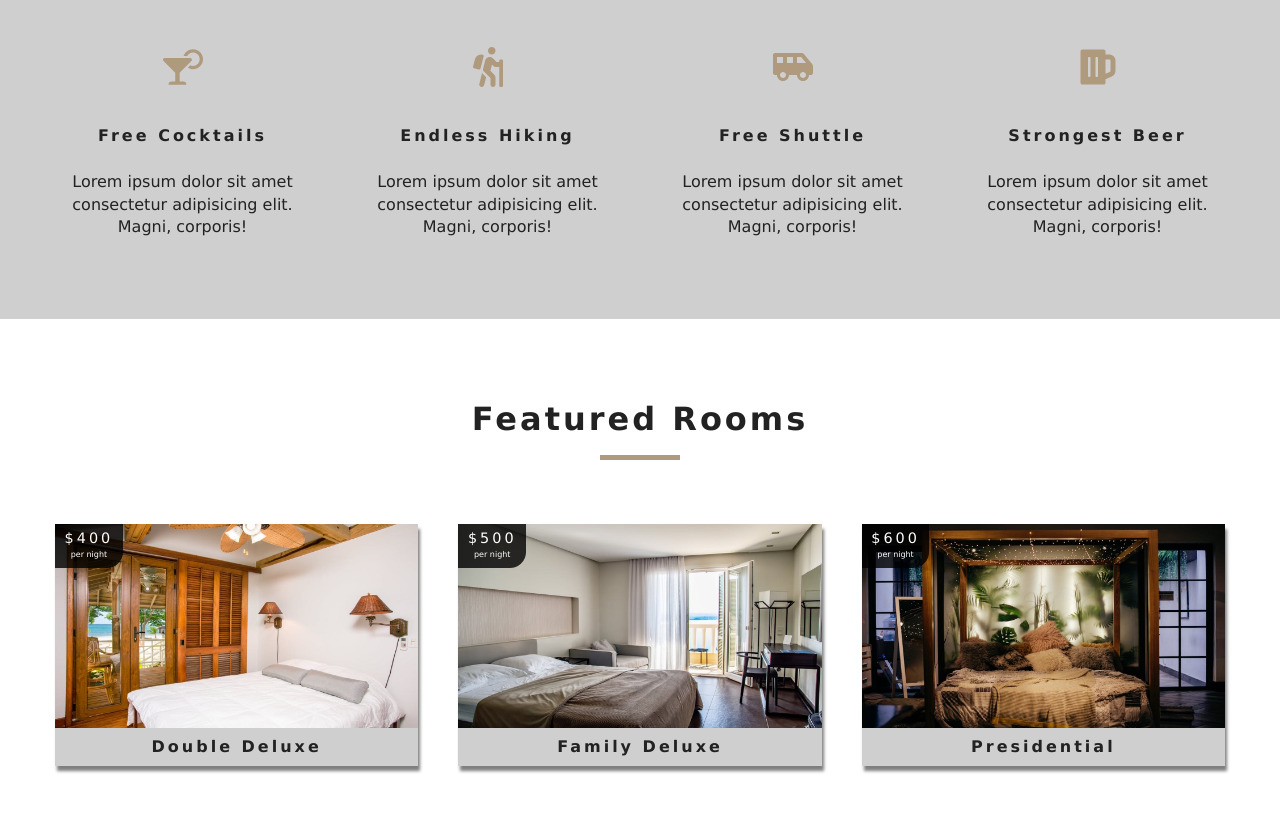
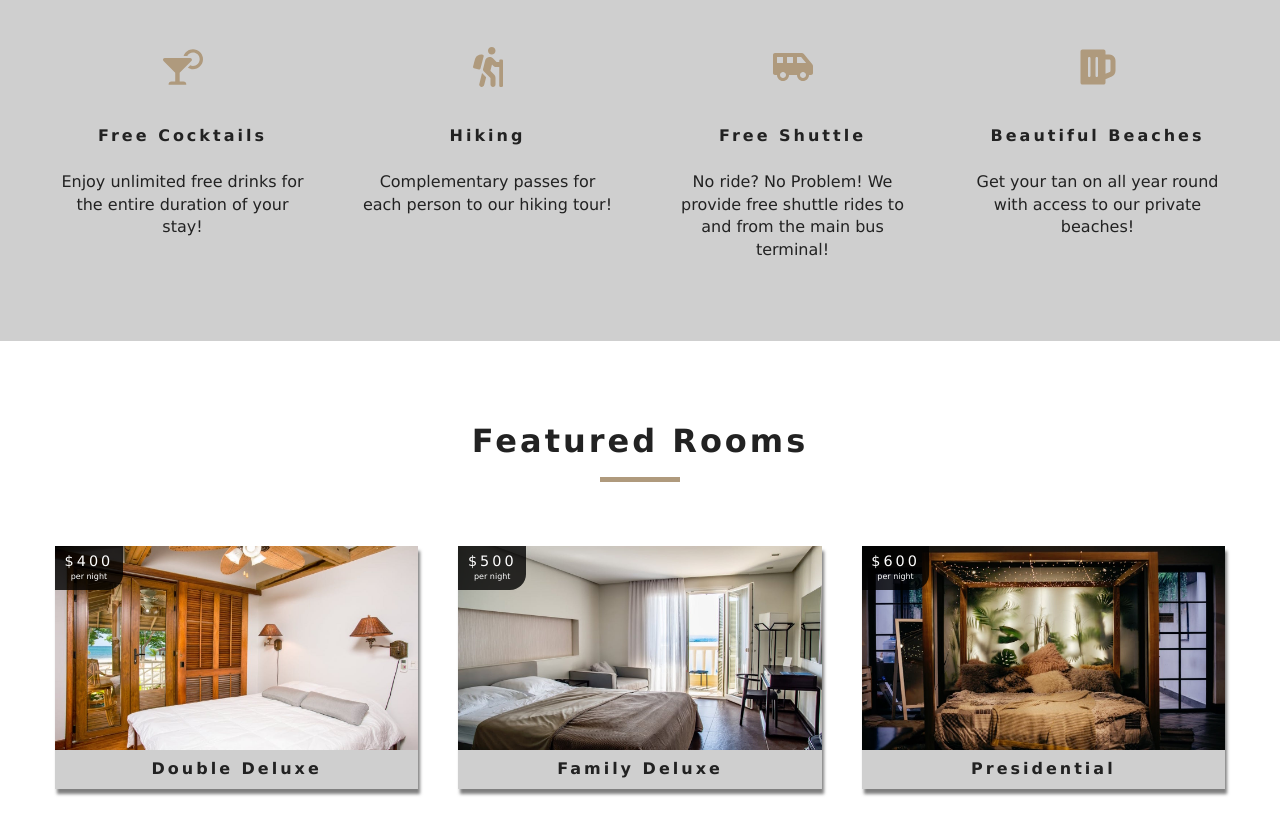
Before and after one commit to joshnho/resort, a React (Create React App) app: page / in a window 1280 px wide. Shown: the part 960-1795 px from the top of the page. Built offline with nearby package versions, Linux system fonts and the light colour scheme.

Commit message:
Services.js - replaced lorem ipsum texts with actual text

```diff
--- a/src/components/Services.js
+++ b/src/components/Services.js
@@ -8,22 +8,22 @@ export default class Services extends Component {
                 {
                 icon:  <FaCocktail />,
                 title: "Free Cocktails",
-                info: 'Lorem ipsum dolor sit amet consectetur adipisicing elit. Magni, corporis!'
+                info: 'Enjoy unlimited free drinks for the entire duration of your stay!'
                 },
                 {
                 icon:  <FaHiking />,
-                title: "Endless Hiking",
-                info: 'Lorem ipsum dolor sit amet consectetur adipisicing elit. Magni, corporis!'
+                title: "Hiking",
+                info: 'Complementary passes for each person to our hiking tour!'
                 },
                 {
                 icon:  <FaShuttleVan />,
                 title: "Free Shuttle",
-                info: 'Lorem ipsum dolor sit amet consectetur adipisicing elit. Magni, corporis!'
+                info: 'No ride? No Problem! We provide free shuttle rides to and from the main bus terminal!'
                 },
                 {
                 icon:  <FaBeer />,
-                title: "Strongest Beer",
-                info: 'Lorem ipsum dolor sit amet consectetur adipisicing elit. Magni, corporis!'
+                title: "Beautiful Beaches",
+                info: 'Get your tan on all year round with access to our private beaches!'
                 }
         ]
     }
```
